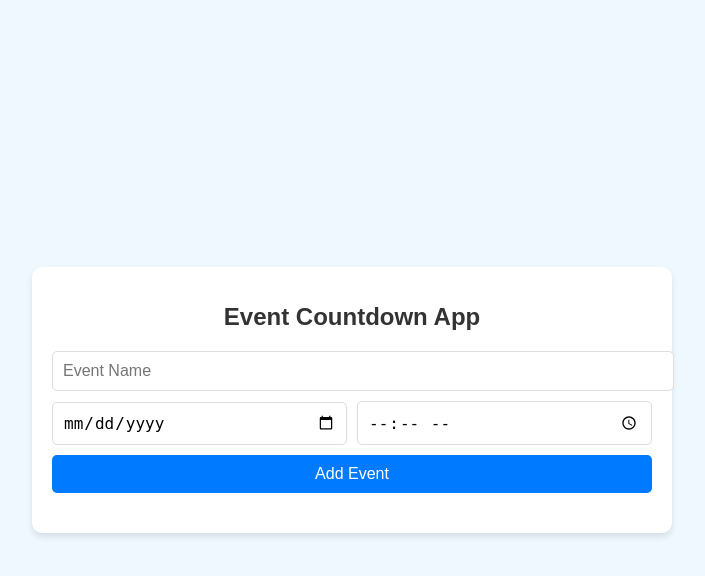
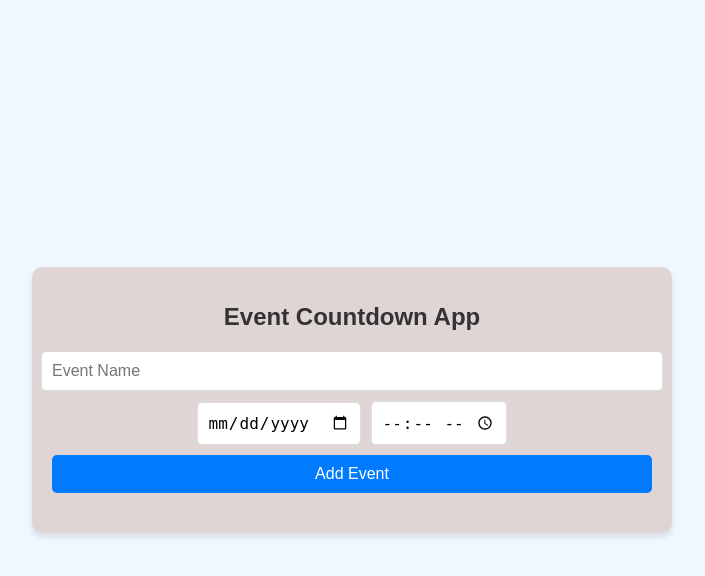
Before and after one commit to vidheshparthiv/jennie-event-tracker, a Flask app: page / in a window 1280 px wide. Shown: the top 576 px of the page, without its empty margins (288-993 px from the left). Run offline with Flask 3, Linux system fonts and the light colour scheme; data that the repository does not hold is empty.

Commit message:
patch update

```diff
--- a/static/styles.css
+++ b/static/styles.css
@@ -10,13 +10,14 @@ body {
 }
 
 .container {
-    background: #ffffff;
+    background: #e0d5d5;
     padding: 20px;
     border-radius: 10px;
     box-shadow: 0 4px 6px rgba(0, 0, 0, 0.1);
     width: 90%;
     max-width: 600px;
     text-align: center;
+    align-items: center;
 }
 
 h1 {
@@ -30,6 +31,7 @@ form {
     flex-direction: column;
     gap: 10px;
     margin-bottom: 20px;
+    align-items: center;
 }
 
 form input, form button {
@@ -72,6 +74,9 @@ ul {
     margin-bottom: 10px;
     display: flex;
     justify-content: space-between;
+    align-items: center;
+}
+.n{
     align-items: center;
 }
 
```
